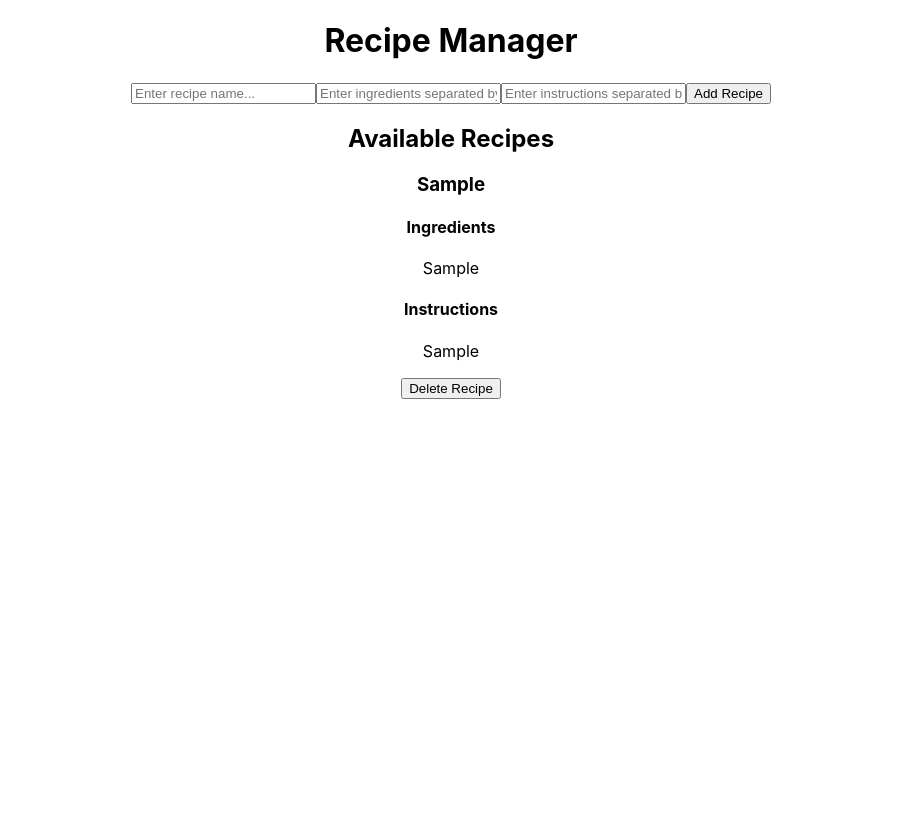
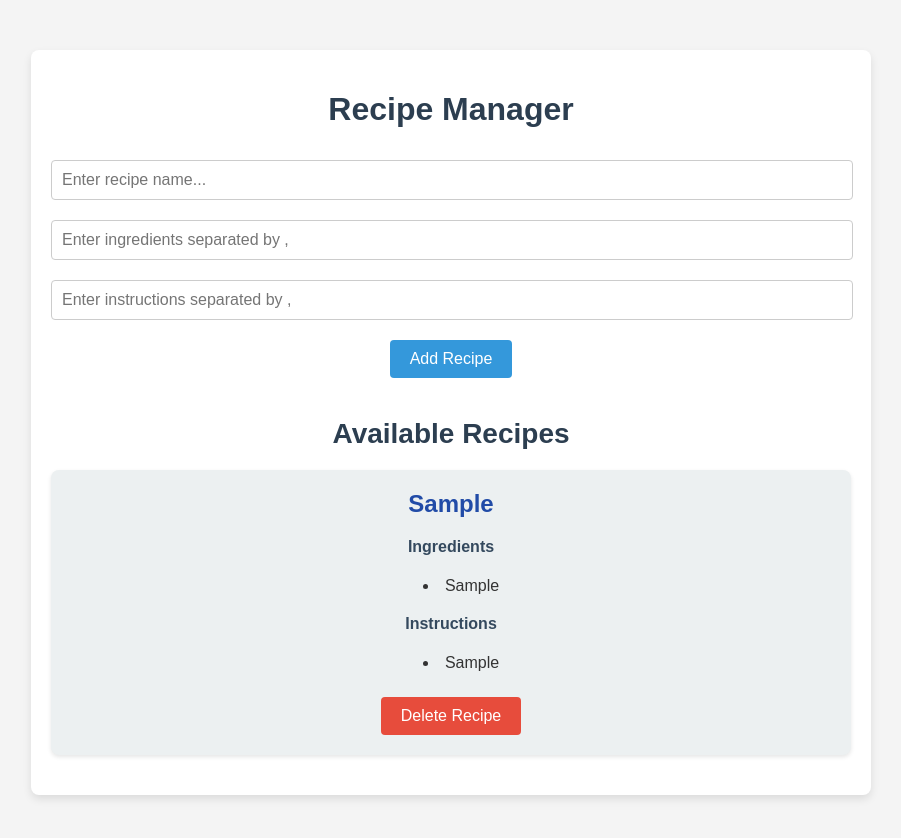
Before and after one commit to Minimal-Alexi/CodingMarathons, a React (Create React App) app in the folder CodingMarathon1/: page / in a window 1280 px wide. Both pictures are taken after typing "Sample", "Sample", "Sample" into the empty fields and a click on the button "Add Recipe". Shown: the top 838 px of the page, without its empty margins (189-1090 px from the left). Before the commit the page ends 800 px from the top, so only its background shows below. Built offline with nearby package versions, Linux system fonts and the light colour scheme.

Commit message:
Added CSS!

```diff
--- a/CodingMarathon1/src/components/Recipes/Recipe.css
+++ b/CodingMarathon1/src/components/Recipes/Recipe.css
@@ -0,0 +1,112 @@
+/* Recipe.css */
+
+/* General Styling */
+body {
+    font-family: Arial, sans-serif;
+    background-color: #f4f4f4;
+    color: #333;
+    margin: 0;
+    padding: 0;
+  }
+
+  .recipe-manager {
+    max-width: 800px;
+    margin: 50px auto;
+    padding: 20px;
+    background-color: #ffffff;
+    box-shadow: 0 4px 8px rgba(0, 0, 0, 0.1);
+    border-radius: 8px;
+  }
+
+  h1, h2 {
+    text-align: center;
+    color: #2c3e50;
+  }
+
+  input[type="text"] {
+    width: calc(100% - 20px);
+    padding: 10px;
+    margin: 10px 0;
+    border: 1px solid #ccc;
+    border-radius: 4px;
+    font-size: 16px;
+  }
+
+  button {
+    display: inline-block;
+    padding: 10px 20px;
+    margin-top: 10px;
+    font-size: 16px;
+    background-color: #3498db;
+    color: #fff;
+    border: none;
+    border-radius: 4px;
+    cursor: pointer;
+    transition: background-color 0.3s ease;
+  }
+
+  button:hover {
+    background-color: #2980b9;
+  }
+
+  /* Recipe Card Styling */
+  .Recipe-Card {
+    background-color: #ecf0f1;
+    border-radius: 8px;
+    padding: 20px;
+    margin-bottom: 20px;
+    box-shadow: 0 2px 4px rgba(0, 0, 0, 0.1);
+  }
+
+  .Recipe-Title h3 {
+    margin: 0;
+    font-size: 24px;
+    color: #214ba7;
+  }
+
+  .Recipe-Info h4 {
+    margin-top: 20px;
+    font-size: 16px;
+    color: #34495e;
+  }
+
+  ul {
+    list-style-type: disc;
+    list-style-position: inside;
+    margin: 0;
+    padding-left: 20px;
+  }
+
+  li {
+    margin: 5px 0;
+  }
+
+  ::marker
+  {
+    margin-left:20px;
+  }
+
+  .Preparation-Instructions p {
+    margin-top: 10px;
+    line-height: 1.6;
+  }
+
+  .Recipe-Card button {
+    margin-top: 20px;
+    background-color: #e74c3c;
+  }
+
+  .Recipe-Card button:hover {
+    background-color: #c0392b;
+  }
+
+  /* Featured Recipes Section */
+  .section-center.featured-center {
+    margin-top: 40px;
+  }
+
+  .section-center.featured-center h2 {
+    margin-bottom: 20px;
+    font-size: 28px;
+    color: #2c3e50;
+  }
--- a/CodingMarathon1/src/components/Recipes/Recipe.jsx
+++ b/CodingMarathon1/src/components/Recipes/Recipe.jsx
@@ -4,6 +4,14 @@ const Recipe = ({ item,id, onDelete }) => {
     const handleDelete = () => {
         onDelete(id); // Pass the item's ID to the parent component for deletion
       };
+
+    const itemLister = (list) =>
+        {
+            const items = list.split(",");
+            return items.map((item, index) => (
+                <li key={index}>{item.trim()}</li>
+            ));
+        }
 
     return(
     <article className="Recipe-Card">
@@ -13,9 +21,13 @@ const Recipe = ({ item,id, onDelete }) => {
             </div>
             <div className="Preparation-Instructions">
                 <h4>Ingredients</h4>
-                <p>{item.ingredients}</p>
+                <ul>
+                    {itemLister(item.ingredients)}
+                </ul>
                 <h4>Instructions</h4>
-                <p>{item.instructions}</p>
+                <ul>
+                    {itemLister(item.instructions)}
+                </ul>
             </div>
         </div>
         <button onClick={handleDelete}>Delete Recipe</button>
```
